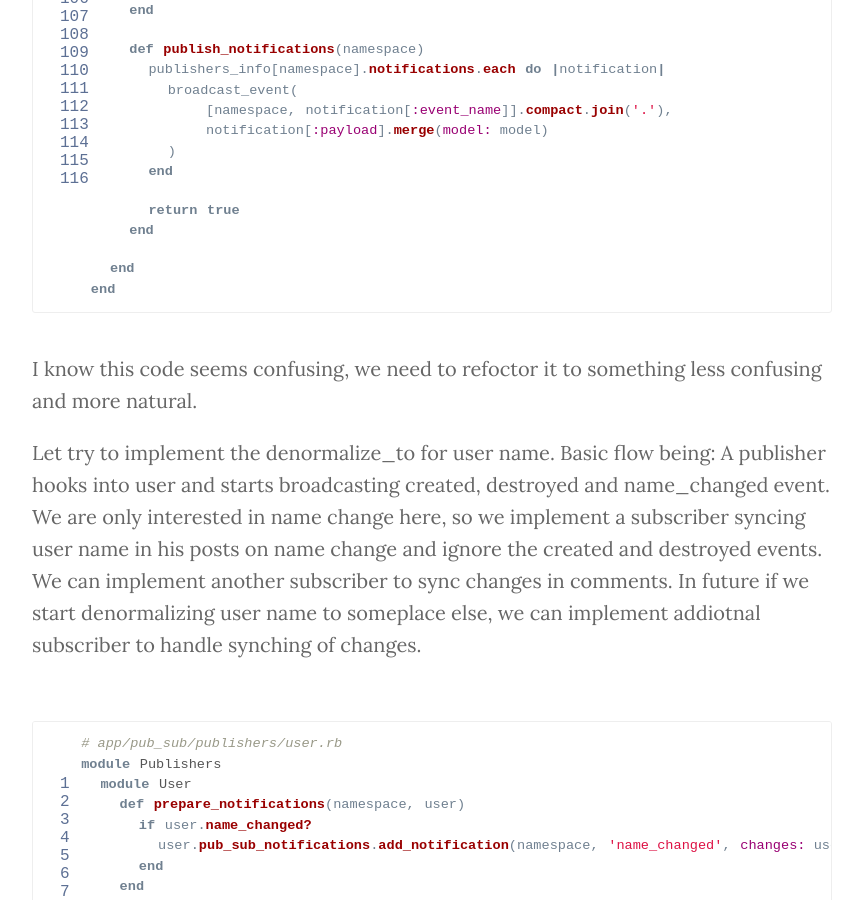
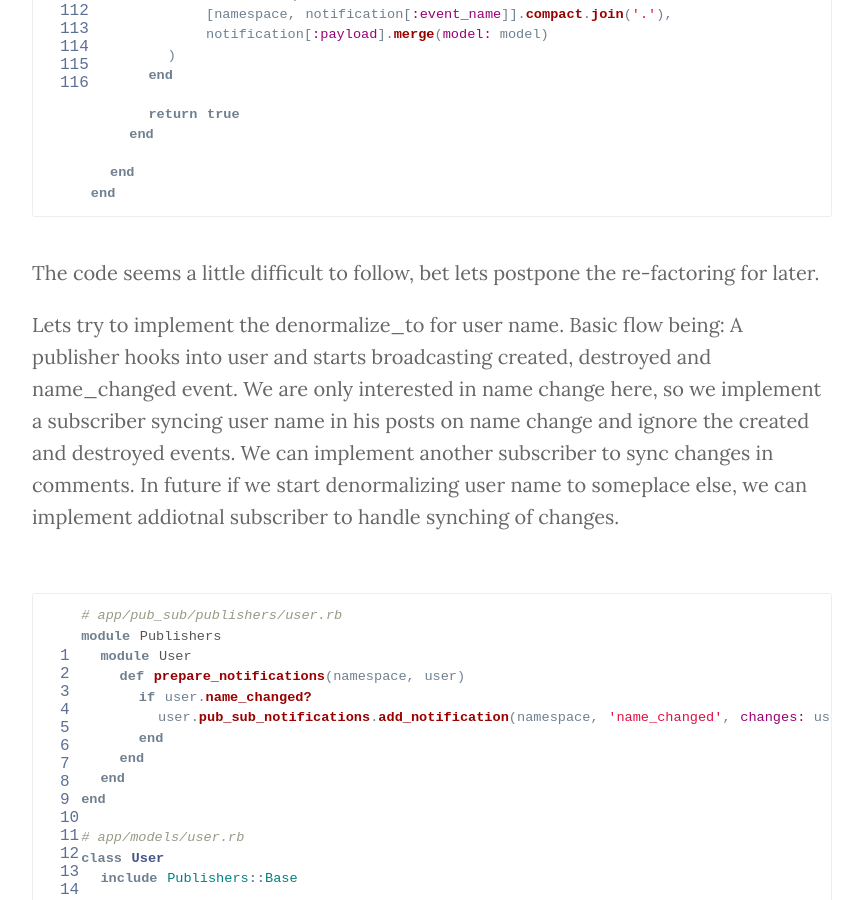
Before and after one commit to alma-connect/techblog, a Jekyll site: the page built from _posts/2014-01-03-rails-pub-sub.markdown, in a window 1280 px wide and 900 px high, scrolled down 11801 px. Shown: the whole window, without its empty margins (208-1071 px from the left). Built offline with Jekyll 4.4.1, drawn with Linux system fonts in a browser that asks for light colours; Markdown is read by kramdown in place of the engine named in the settings; some of the changed text lies outside the part shown.

Commit message:
fix typos

```diff
--- a/_posts/2014-01-03-rails-pub-sub.markdown
+++ b/_posts/2014-01-03-rails-pub-sub.markdown
@@ -160,7 +160,7 @@ module Publisher
 end
 {% endhighlight %}
 
-The publisher under went some changes. It can be included in a class and after setting a namespace, you are all set to publish events in that namespace. We are not sure yet who might be interested, but lets just start broascasting event `user_signed_up` in `registration` namespace.
+The publisher under went some changes. It can be included in a class and after setting a namespace, you are all set to publish events in that namespace. Lets start broascasting event `user_signed_up` in `registration` namespace.
 
 {% highlight ruby linenos %}
 # app/pub_sub/publishers/registration.rb
@@ -178,7 +178,7 @@ if user.save
 end
 {% endhighlight %}
 
-We have been broadcasting that event about user sign up, but nothing is really happening. Lets create a name spaced subscriber to do something useful when the event is captured; send out that welcome email we have been talking about.
+Publisher seems to be good, lets add some ruby goodness to subscribers too.
 
 {% highlight ruby linenos %}
 # app/pub_sub/subscribers/base.rb
@@ -209,7 +209,7 @@ module Subscribers
 end
 {% endhighlight %}
 
-We have created a base class which subscribers can extend. Base class contains the magic to map events in a namespace to methods in the subscriber. Lets subscriber the event we have been broadcasting.
+We have created a base class which subscribers can extend. Base class contains the magic to map events in a namespace to methods in the subscriber. Lets subscribe to the event we have been broadcasting and send the welcome email.
 
 {% highlight ruby linenos %}
 # app/pub_sub/subscribers/registration_mailer.rb
@@ -418,9 +418,9 @@ module Publishers
 end
 {% endhighlight %}
 
-I know this code seems confusing, we need to refoctor it to something less confusing and more natural.
+The code seems a little difficult to follow, bet lets postpone the re-factoring for later.
 
-Let try to implement the denormalize_to for user name. Basic flow being: A publisher hooks into user and starts broadcasting created, destroyed and name_changed event. We are only interested in name change here, so we implement a subscriber syncing user name in his posts on name change and ignore the created and destroyed events. We can implement another subscriber to sync changes in comments. In future if we start denormalizing user name to someplace else, we can implement addiotnal subscriber to handle synching of changes.
+Lets try to implement the denormalize_to for user name. Basic flow being: A publisher hooks into user and starts broadcasting created, destroyed and name_changed event. We are only interested in name change here, so we implement a subscriber syncing user name in his posts on name change and ignore the created and destroyed events. We can implement another subscriber to sync changes in comments. In future if we start denormalizing user name to someplace else, we can implement addiotnal subscriber to handle synching of changes.
 
 {% highlight ruby linenos %}
 # app/pub_sub/publishers/user.rb
```
